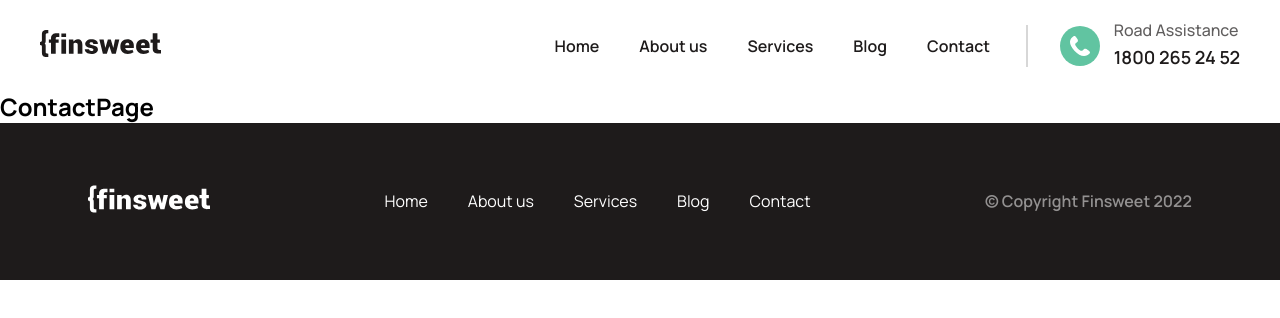
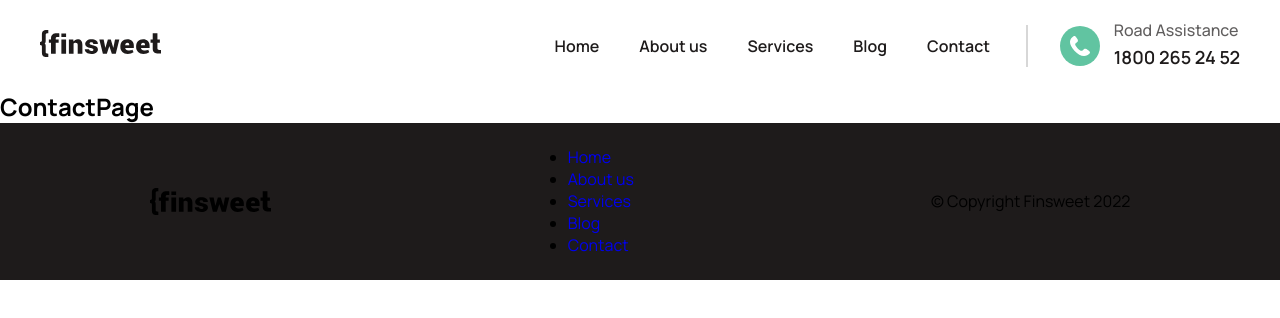
Before and after one commit to ernestas17/CA_Team_4, a React (Create React App) app: page /contact in a window 1280 px wide. Shown: the top 318 px of the page. Built offline with nearby package versions, Linux system fonts and the light colour scheme.

Commit message:
Refactored, not needed style classes removed

```diff
--- a/src/components/organisms/Footer/Footer.jsx
+++ b/src/components/organisms/Footer/Footer.jsx
@@ -1,34 +1,26 @@
 import TEXTS from '../../../constants/texts';
+import { Link } from 'react-router-dom';
+import { LogoIcon } from '../../../assets/icons';
+import { StyledFooter, StyledWrapper } from './Footer.style';
 
-import {
-  StyledFooter,
-  StyledCopyrights,
-  StyledUl,
-  StyledWrapper,
-} from './Footer.style';
-
-import { Link } from 'react-router-dom';
-
-const Footer = ({ logo, navLinks }) => {
+const Footer = ({ navLinks }) => {
   const currentYear = new Date().getFullYear();
   return (
     <StyledFooter>
       <StyledWrapper>
-        <a href='/'>
-          <img src={logo} alt='Logo' />
-        </a>
+        <LogoIcon />
         <nav>
-          <StyledUl>
+          <ul>
             {navLinks.map((page) => (
               <li key={page.name}>
                 <Link to={page.link}>{page.name}</Link>
               </li>
             ))}
-          </StyledUl>
+          </ul>
         </nav>
-        <StyledCopyrights>
+        <p>
           &copy; {TEXTS.footer.copyR} {TEXTS.footer.name} {currentYear}
-        </StyledCopyrights>
+        </p>
       </StyledWrapper>
     </StyledFooter>
   );
```
